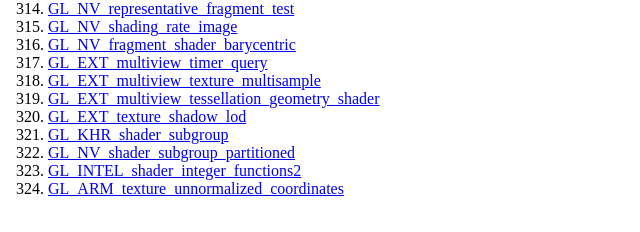
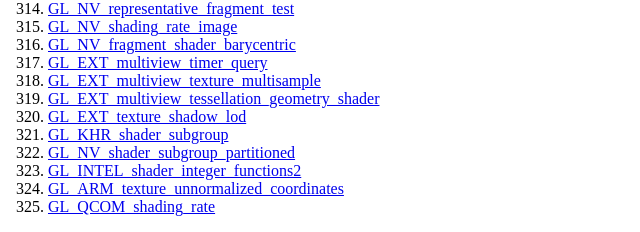
Before and after one commit to KhronosGroup/OpenGL-Registry, a PHP site: page /extensions/esext.php in a window 1280 px wide. Shown: the part 5894-6126 px from the top of the page, without its empty margins (0-640 px from the left). Run offline with PHP 8.4, Linux system fonts and the light colour scheme.

Commit message:
add missing esxext.php file

```diff
--- a/extensions/esext.php
+++ b/extensions/esext.php
@@ -675,4 +675,6 @@
 </li>
 <li value=324><a href="extensions/ARM/ARM_texture_unnormalized_coordinates.txt">GL_ARM_texture_unnormalized_coordinates</a>
 </li>
+<li value=325><a href="extensions/QCOM/QCOM_shading_rate.txt">GL_QCOM_shading_rate</a>
+</li>
 </ol>
```
